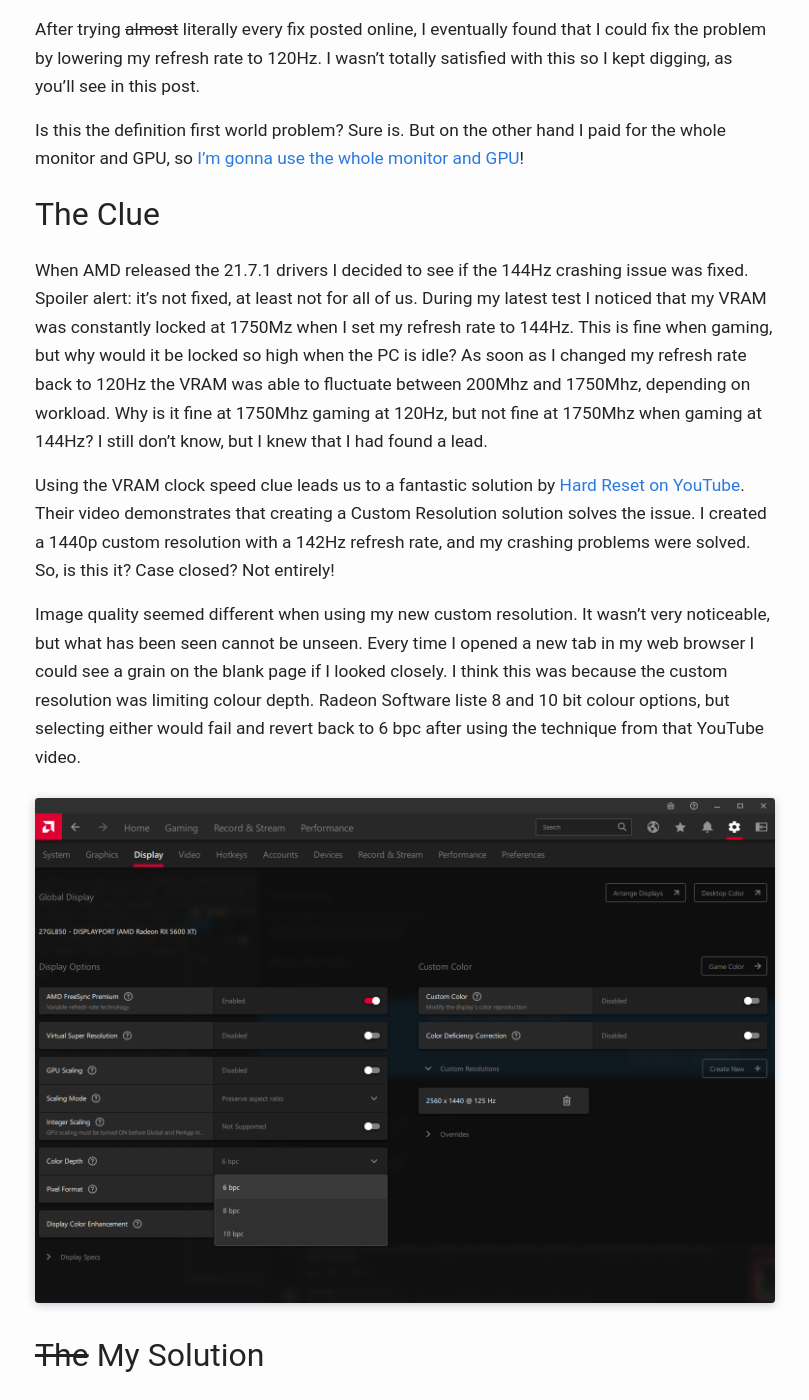
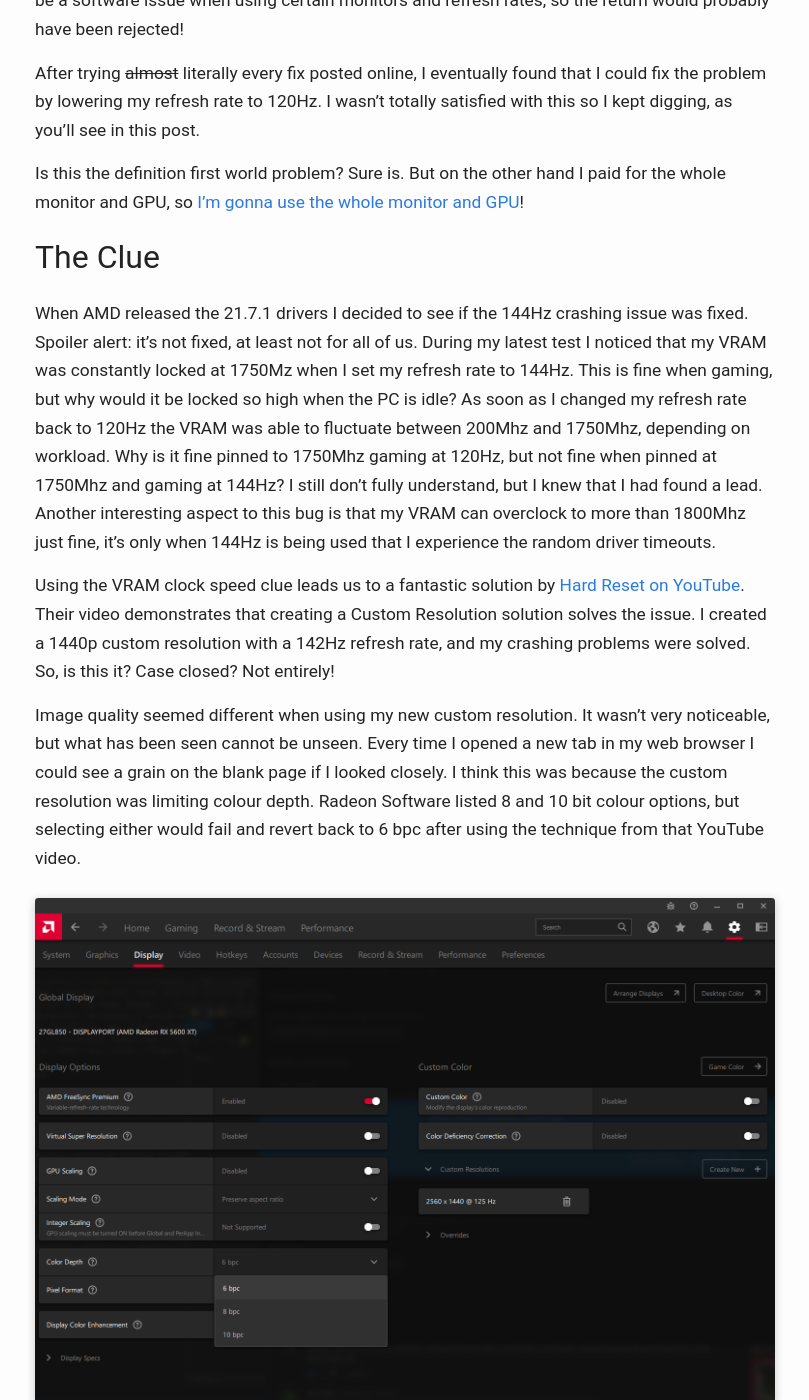
Before and after one commit to evanshortiss/evanshortiss.github.io, a Jekyll site: the page built from _posts/2021-07-26-amd-driver-memory-lock-timeout.markdown, in a window 1280 px wide and 1400 px high, scrolled down 4166 px. Shown: the whole window, without its empty margins (235-1044 px from the left). Built offline with Jekyll 4.4.1, drawn with Linux system fonts in a browser that asks for light colours; some of the changed text lies outside the part shown.

Commit message:
formatting and notes in amd article

```diff
--- a/_posts/2021-07-26-amd-driver-memory-lock-timeout.markdown
+++ b/_posts/2021-07-26-amd-driver-memory-lock-timeout.markdown
@@ -76,8 +76,11 @@
 the default of 56 to 98 works for me, but the exact values will probably vary
 across monitors.
 
-That's all folks, no need to read beyond here unless you're bored and want some
-background information!
+That's all folks! Hopefully fixing your monitor timing and vertical blanking
+resolves your AMD driver timeouts like it did for me.
+
+No need to read beyond here unless you're bored and want some background
+information!
 
 ## The Issue
 
@@ -133,8 +136,11 @@
 set my refresh rate to 144Hz. This is fine when gaming, but why would it be
 locked so high when the PC is idle? As soon as I changed my refresh rate back
 to 120Hz the VRAM was able to fluctuate between 200Mhz and 1750Mhz, depending
-on workload. Why is it fine at 1750Mhz gaming at 120Hz, but not fine at 1750Mhz
-when gaming at 144Hz? I still don't know, but I knew that I had found a lead.
+on workload. Why is it fine pinned to 1750Mhz gaming at 120Hz, but not fine
+when pinned at 1750Mhz and gaming at 144Hz? I still don't fully understand,
+but I knew that I had found a lead. Another interesting aspect to this bug is
+that my VRAM can overclock to more than 1800Mhz just fine, it's only when 144Hz
+is being used that I experience the random driver timeouts.
 
 Using the VRAM clock speed clue leads us to a fantastic solution by
 [Hard Reset on YouTube](https://www.youtube.com/watch?v=Td3mBgE1Dsc). Their
@@ -146,7 +152,7 @@
 noticeable, but what has been seen cannot be unseen. Every time I opened a new
 tab in my web browser I could see a grain on the blank page if I looked closely.
 I think this was because the custom resolution was limiting colour depth.
-Radeon Software liste 8 and 10 bit colour options, but selecting either would
+Radeon Software listed 8 and 10 bit colour options, but selecting either would
 fail and revert back to 6 bpc after using the technique from that YouTube
 video.
 
```
